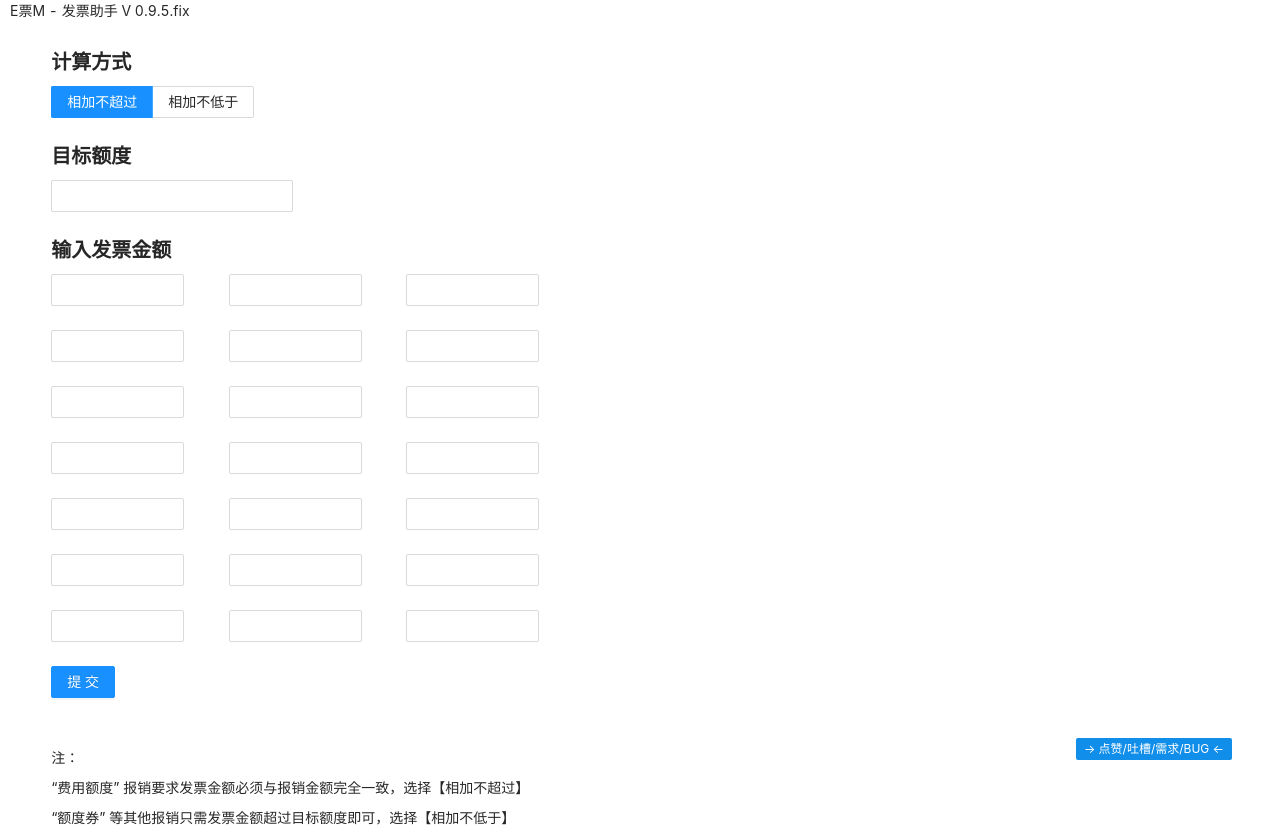
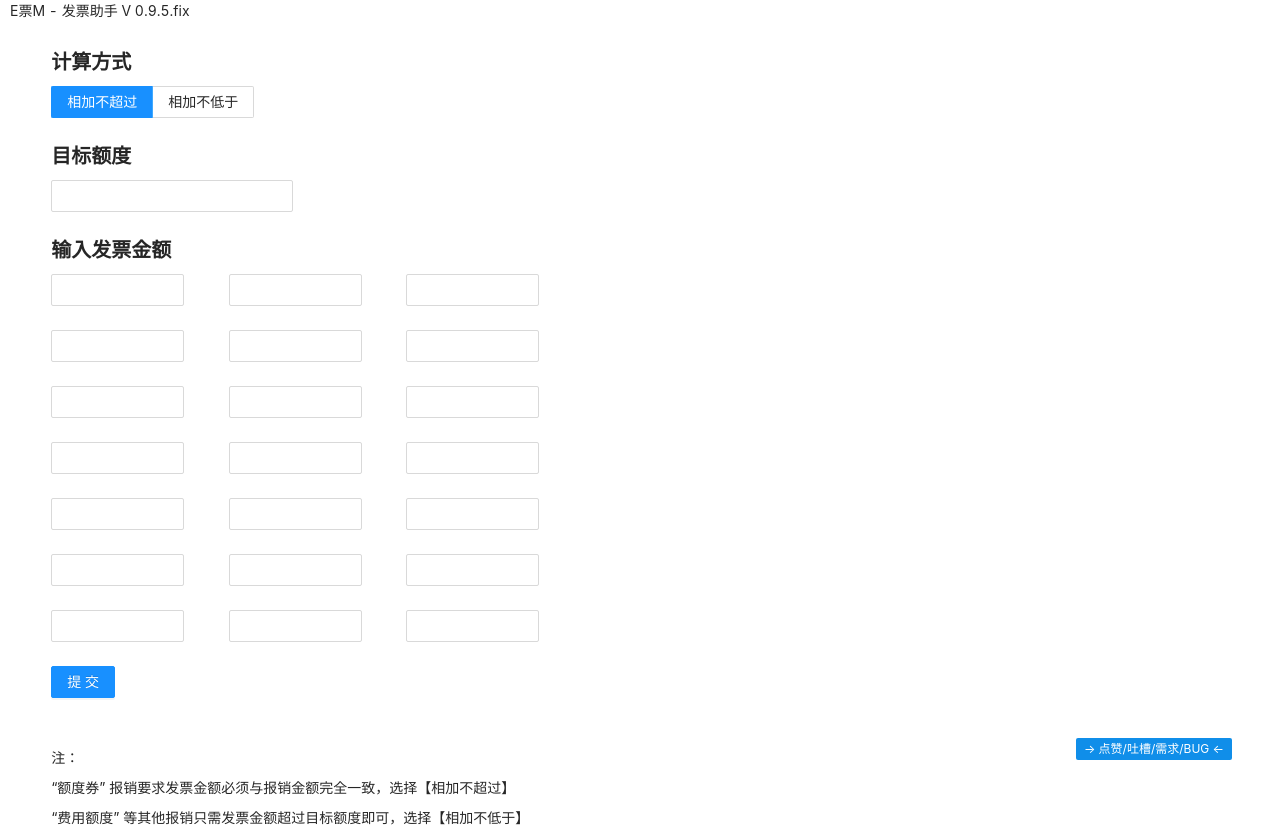
Before and after one commit to anfire2/give-me-money, a React (Create React App) app: page / in a window 1280 px wide. Built offline with nearby package versions, Linux system fonts and the light colour scheme.

Commit message:
修复计算说明的内容写反了的问题

```diff
--- a/src/cacluator/Home.js
+++ b/src/cacluator/Home.js
@@ -125,10 +125,10 @@ const Home = () => {
         <Space direction="vertical">
           <span>注：</span>
           <span>
-            “费用额度” 报销要求发票金额必须与报销金额完全一致，选择【相加不超过】
+            “额度券” 报销要求发票金额必须与报销金额完全一致，选择【相加不超过】
           </span>
           <span>
-            “额度券” 等其他报销只需发票金额超过目标额度即可，选择【相加不低于】
+            “费用额度” 等其他报销只需发票金额超过目标额度即可，选择【相加不低于】
           </span>
         </Space>
       </div>
```
